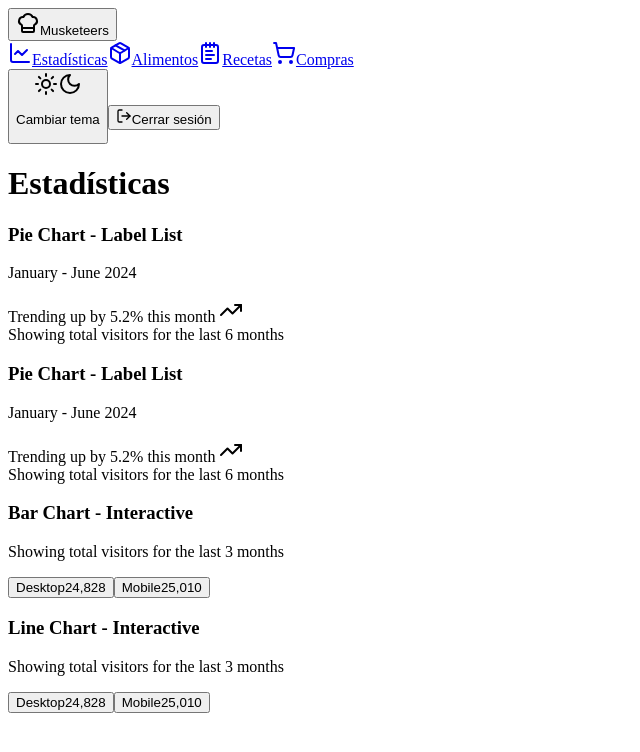
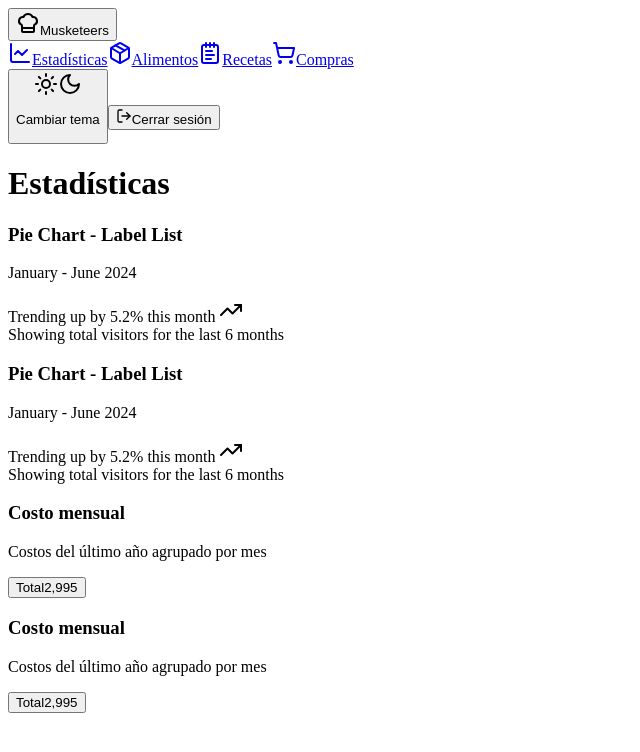
Before and after one commit to brunopistarino/ucse-prog2-Musketeers-Duelli-Pierini-Pistarino, a Next.js app in the folder web/: page /estadisticas in a window 1280 px wide. Shown: the top 752 px of the page, without its empty margins (0-640 px from the left). Built offline with nearby package versions, Linux system fonts and the light colour scheme.

Commit message:
Fix navegación

```diff
--- a/web/app/(dashboard)/estadisticas/product-type-chart.tsx
+++ b/web/app/(dashboard)/estadisticas/product-type-chart.tsx
@@ -20,97 +20,18 @@ import {
 export const description = "An interactive line chart";
 
 const chartData = [
-  { date: "2024-04-01", desktop: 222, mobile: 150 },
-  { date: "2024-04-02", desktop: 97, mobile: 180 },
-  { date: "2024-04-03", desktop: 167, mobile: 120 },
-  { date: "2024-04-04", desktop: 242, mobile: 260 },
-  { date: "2024-04-05", desktop: 373, mobile: 290 },
-  { date: "2024-04-06", desktop: 301, mobile: 340 },
-  { date: "2024-04-07", desktop: 245, mobile: 180 },
-  { date: "2024-04-08", desktop: 409, mobile: 320 },
-  { date: "2024-04-09", desktop: 59, mobile: 110 },
-  { date: "2024-04-10", desktop: 261, mobile: 190 },
-  { date: "2024-04-11", desktop: 327, mobile: 350 },
-  { date: "2024-04-12", desktop: 292, mobile: 210 },
-  { date: "2024-04-13", desktop: 342, mobile: 380 },
-  { date: "2024-04-14", desktop: 137, mobile: 220 },
-  { date: "2024-04-15", desktop: 120, mobile: 170 },
-  { date: "2024-04-16", desktop: 138, mobile: 190 },
-  { date: "2024-04-17", desktop: 446, mobile: 360 },
-  { date: "2024-04-18", desktop: 364, mobile: 410 },
-  { date: "2024-04-19", desktop: 243, mobile: 180 },
-  { date: "2024-04-20", desktop: 89, mobile: 150 },
-  { date: "2024-04-21", desktop: 137, mobile: 200 },
-  { date: "2024-04-22", desktop: 224, mobile: 170 },
-  { date: "2024-04-23", desktop: 138, mobile: 230 },
-  { date: "2024-04-24", desktop: 387, mobile: 290 },
-  { date: "2024-04-25", desktop: 215, mobile: 250 },
-  { date: "2024-04-26", desktop: 75, mobile: 130 },
-  { date: "2024-04-27", desktop: 383, mobile: 420 },
-  { date: "2024-04-28", desktop: 122, mobile: 180 },
-  { date: "2024-04-29", desktop: 315, mobile: 240 },
-  { date: "2024-04-30", desktop: 454, mobile: 380 },
-  { date: "2024-05-01", desktop: 165, mobile: 220 },
-  { date: "2024-05-02", desktop: 293, mobile: 310 },
-  { date: "2024-05-03", desktop: 247, mobile: 190 },
-  { date: "2024-05-04", desktop: 385, mobile: 420 },
-  { date: "2024-05-05", desktop: 481, mobile: 390 },
-  { date: "2024-05-06", desktop: 498, mobile: 520 },
-  { date: "2024-05-07", desktop: 388, mobile: 300 },
-  { date: "2024-05-08", desktop: 149, mobile: 210 },
-  { date: "2024-05-09", desktop: 227, mobile: 180 },
-  { date: "2024-05-10", desktop: 293, mobile: 330 },
-  { date: "2024-05-11", desktop: 335, mobile: 270 },
-  { date: "2024-05-12", desktop: 197, mobile: 240 },
-  { date: "2024-05-13", desktop: 197, mobile: 160 },
-  { date: "2024-05-14", desktop: 448, mobile: 490 },
-  { date: "2024-05-15", desktop: 473, mobile: 380 },
-  { date: "2024-05-16", desktop: 338, mobile: 400 },
-  { date: "2024-05-17", desktop: 499, mobile: 420 },
-  { date: "2024-05-18", desktop: 315, mobile: 350 },
-  { date: "2024-05-19", desktop: 235, mobile: 180 },
-  { date: "2024-05-20", desktop: 177, mobile: 230 },
-  { date: "2024-05-21", desktop: 82, mobile: 140 },
-  { date: "2024-05-22", desktop: 81, mobile: 120 },
-  { date: "2024-05-23", desktop: 252, mobile: 290 },
-  { date: "2024-05-24", desktop: 294, mobile: 220 },
-  { date: "2024-05-25", desktop: 201, mobile: 250 },
-  { date: "2024-05-26", desktop: 213, mobile: 170 },
-  { date: "2024-05-27", desktop: 420, mobile: 460 },
-  { date: "2024-05-28", desktop: 233, mobile: 190 },
-  { date: "2024-05-29", desktop: 78, mobile: 130 },
-  { date: "2024-05-30", desktop: 340, mobile: 280 },
-  { date: "2024-05-31", desktop: 178, mobile: 230 },
-  { date: "2024-06-01", desktop: 178, mobile: 200 },
-  { date: "2024-06-02", desktop: 470, mobile: 410 },
-  { date: "2024-06-03", desktop: 103, mobile: 160 },
-  { date: "2024-06-04", desktop: 439, mobile: 380 },
-  { date: "2024-06-05", desktop: 88, mobile: 140 },
-  { date: "2024-06-06", desktop: 294, mobile: 250 },
-  { date: "2024-06-07", desktop: 323, mobile: 370 },
-  { date: "2024-06-08", desktop: 385, mobile: 320 },
-  { date: "2024-06-09", desktop: 438, mobile: 480 },
-  { date: "2024-06-10", desktop: 155, mobile: 200 },
-  { date: "2024-06-11", desktop: 92, mobile: 150 },
-  { date: "2024-06-12", desktop: 492, mobile: 420 },
-  { date: "2024-06-13", desktop: 81, mobile: 130 },
-  { date: "2024-06-14", desktop: 426, mobile: 380 },
-  { date: "2024-06-15", desktop: 307, mobile: 350 },
-  { date: "2024-06-16", desktop: 371, mobile: 310 },
-  { date: "2024-06-17", desktop: 475, mobile: 520 },
-  { date: "2024-06-18", desktop: 107, mobile: 170 },
-  { date: "2024-06-19", desktop: 341, mobile: 290 },
-  { date: "2024-06-20", desktop: 408, mobile: 450 },
-  { date: "2024-06-21", desktop: 169, mobile: 210 },
-  { date: "2024-06-22", desktop: 317, mobile: 270 },
-  { date: "2024-06-23", desktop: 480, mobile: 530 },
-  { date: "2024-06-24", desktop: 132, mobile: 180 },
-  { date: "2024-06-25", desktop: 141, mobile: 190 },
-  { date: "2024-06-26", desktop: 434, mobile: 380 },
-  { date: "2024-06-27", desktop: 448, mobile: 490 },
-  { date: "2024-06-28", desktop: 149, mobile: 200 },
-  { date: "2024-06-29", desktop: 103, mobile: 160 },
-  { date: "2024-06-30", desktop: 446, mobile: 400 },
+  { date: "2024-01-01", desktop: 222, mobile: 150 },
+  { date: "2024-02-01", desktop: 97, mobile: 180 },
+  { date: "2024-03-01", desktop: 167, mobile: 120 },
+  { date: "2024-04-01", desktop: 242, mobile: 260 },
+  { date: "2024-05-01", desktop: 373, mobile: 290 },
+  { date: "2024-06-01", desktop: 301, mobile: 340 },
+  { date: "2024-07-01", desktop: 245, mobile: 180 },
+  { date: "2024-08-01", desktop: 409, mobile: 320 },
+  { date: "2024-09-01", desktop: 59, mobile: 110 },
+  { date: "2024-10-01", desktop: 261, mobile: 190 },
+  { date: "2024-11-01", desktop: 327, mobile: 350 },
+  { date: "2024-12-01", desktop: 292, mobile: 210 },
 ];
 
 const chartConfig = {
@@ -143,31 +64,17 @@ export default function ProductTypeChart() {
     <Card>
       <CardHeader className="flex flex-col items-stretch space-y-0 border-b p-0 sm:flex-row">
         <div className="flex flex-1 flex-col justify-center gap-1 px-6 py-5 sm:py-6">
-          <CardTitle>Line Chart - Interactive</CardTitle>
+          <CardTitle>Costo mensual</CardTitle>
           <CardDescription>
-            Showing total visitors for the last 3 months
+            Costos del último año agrupado por mes
           </CardDescription>
         </div>
-        <div className="flex">
-          {["desktop", "mobile"].map((key) => {
-            const chart = key as keyof typeof chartConfig;
-            return (
-              <button
-                key={chart}
-                data-active={activeChart === chart}
-                className="flex flex-1 flex-col justify-center gap-1 border-t px-6 py-4 text-left even:border-l data-[active=true]:bg-muted/50 sm:border-l sm:border-t-0 sm:px-8 sm:py-6"
-                onClick={() => setActiveChart(chart)}
-              >
-                <span className="text-xs text-muted-foreground">
-                  {chartConfig[chart].label}
-                </span>
-                <span className="text-lg font-bold leading-none sm:text-3xl">
-                  {total[key as keyof typeof total].toLocaleString()}
-                </span>
-              </button>
-            );
-          })}
-        </div>
+        <button className="cursor-default relative z-30 flex flex-col justify-center gap-1 border-t px-6 py-4 text-left even:border-l data-[active=true]:bg-muted/50 sm:border-l sm:border-t-0 sm:px-8 sm:py-6">
+          <span className="text-xs text-muted-foreground">Total</span>
+          <span className="text-lg font-bold leading-none sm:text-3xl">
+            {total["desktop"].toLocaleString()}
+          </span>
+        </button>
       </CardHeader>
       <CardContent className="px-2 sm:p-6">
         <ChartContainer
--- a/web/app/(dashboard)/estadisticas/spent-chart.tsx
+++ b/web/app/(dashboard)/estadisticas/spent-chart.tsx
@@ -18,97 +18,18 @@ import {
 export const description = "An interactive bar chart";
 
 const chartData = [
-  { date: "2024-04-01", desktop: 222, mobile: 150 },
-  { date: "2024-04-02", desktop: 97, mobile: 180 },
-  { date: "2024-04-03", desktop: 167, mobile: 120 },
-  { date: "2024-04-04", desktop: 242, mobile: 260 },
-  { date: "2024-04-05", desktop: 373, mobile: 290 },
-  { date: "2024-04-06", desktop: 301, mobile: 340 },
-  { date: "2024-04-07", desktop: 245, mobile: 180 },
-  { date: "2024-04-08", desktop: 409, mobile: 320 },
-  { date: "2024-04-09", desktop: 59, mobile: 110 },
-  { date: "2024-04-10", desktop: 261, mobile: 190 },
-  { date: "2024-04-11", desktop: 327, mobile: 350 },
-  { date: "2024-04-12", desktop: 292, mobile: 210 },
-  { date: "2024-04-13", desktop: 342, mobile: 380 },
-  { date: "2024-04-14", desktop: 137, mobile: 220 },
-  { date: "2024-04-15", desktop: 120, mobile: 170 },
-  { date: "2024-04-16", desktop: 138, mobile: 190 },
-  { date: "2024-04-17", desktop: 446, mobile: 360 },
-  { date: "2024-04-18", desktop: 364, mobile: 410 },
-  { date: "2024-04-19", desktop: 243, mobile: 180 },
-  { date: "2024-04-20", desktop: 89, mobile: 150 },
-  { date: "2024-04-21", desktop: 137, mobile: 200 },
-  { date: "2024-04-22", desktop: 224, mobile: 170 },
-  { date: "2024-04-23", desktop: 138, mobile: 230 },
-  { date: "2024-04-24", desktop: 387, mobile: 290 },
-  { date: "2024-04-25", desktop: 215, mobile: 250 },
-  { date: "2024-04-26", desktop: 75, mobile: 130 },
-  { date: "2024-04-27", desktop: 383, mobile: 420 },
-  { date: "2024-04-28", desktop: 122, mobile: 180 },
-  { date: "2024-04-29", desktop: 315, mobile: 240 },
-  { date: "2024-04-30", desktop: 454, mobile: 380 },
-  { date: "2024-05-01", desktop: 165, mobile: 220 },
-  { date: "2024-05-02", desktop: 293, mobile: 310 },
-  { date: "2024-05-03", desktop: 247, mobile: 190 },
-  { date: "2024-05-04", desktop: 385, mobile: 420 },
-  { date: "2024-05-05", desktop: 481, mobile: 390 },
-  { date: "2024-05-06", desktop: 498, mobile: 520 },
-  { date: "2024-05-07", desktop: 388, mobile: 300 },
-  { date: "2024-05-08", desktop: 149, mobile: 210 },
-  { date: "2024-05-09", desktop: 227, mobile: 180 },
-  { date: "2024-05-10", desktop: 293, mobile: 330 },
-  { date: "2024-05-11", desktop: 335, mobile: 270 },
-  { date: "2024-05-12", desktop: 197, mobile: 240 },
-  { date: "2024-05-13", desktop: 197, mobile: 160 },
-  { date: "2024-05-14", desktop: 448, mobile: 490 },
-  { date: "2024-05-15", desktop: 473, mobile: 380 },
-  { date: "2024-05-16", desktop: 338, mobile: 400 },
-  { date: "2024-05-17", desktop: 499, mobile: 420 },
-  { date: "2024-05-18", desktop: 315, mobile: 350 },
-  { date: "2024-05-19", desktop: 235, mobile: 180 },
-  { date: "2024-05-20", desktop: 177, mobile: 230 },
-  { date: "2024-05-21", desktop: 82, mobile: 140 },
-  { date: "2024-05-22", desktop: 81, mobile: 120 },
-  { date: "2024-05-23", desktop: 252, mobile: 290 },
-  { date: "2024-05-24", desktop: 294, mobile: 220 },
-  { date: "2024-05-25", desktop: 201, mobile: 250 },
-  { date: "2024-05-26", desktop: 213, mobile: 170 },
-  { date: "2024-05-27", desktop: 420, mobile: 460 },
-  { date: "2024-05-28", desktop: 233, mobile: 190 },
-  { date: "2024-05-29", desktop: 78, mobile: 130 },
-  { date: "2024-05-30", desktop: 340, mobile: 280 },
-  { date: "2024-05-31", desktop: 178, mobile: 230 },
-  { date: "2024-06-01", desktop: 178, mobile: 200 },
-  { date: "2024-06-02", desktop: 470, mobile: 410 },
-  { date: "2024-06-03", desktop: 103, mobile: 160 },
-  { date: "2024-06-04", desktop: 439, mobile: 380 },
-  { date: "2024-06-05", desktop: 88, mobile: 140 },
-  { date: "2024-06-06", desktop: 294, mobile: 250 },
-  { date: "2024-06-07", desktop: 323, mobile: 370 },
-  { date: "2024-06-08", desktop: 385, mobile: 320 },
-  { date: "2024-06-09", desktop: 438, mobile: 480 },
-  { date: "2024-06-10", desktop: 155, mobile: 200 },
-  { date: "2024-06-11", desktop: 92, mobile: 150 },
-  { date: "2024-06-12", desktop: 492, mobile: 420 },
-  { date: "2024-06-13", desktop: 81, mobile: 130 },
-  { date: "2024-06-14", desktop: 426, mobile: 380 },
-  { date: "2024-06-15", desktop: 307, mobile: 350 },
-  { date: "2024-06-16", desktop: 371, mobile: 310 },
-  { date: "2024-06-17", desktop: 475, mobile: 520 },
-  { date: "2024-06-18", desktop: 107, mobile: 170 },
-  { date: "2024-06-19", desktop: 341, mobile: 290 },
-  { date: "2024-06-20", desktop: 408, mobile: 450 },
-  { date: "2024-06-21", desktop: 169, mobile: 210 },
-  { date: "2024-06-22", desktop: 317, mobile: 270 },
-  { date: "2024-06-23", desktop: 480, mobile: 530 },
-  { date: "2024-06-24", desktop: 132, mobile: 180 },
-  { date: "2024-06-25", desktop: 141, mobile: 190 },
-  { date: "2024-06-26", desktop: 434, mobile: 380 },
-  { date: "2024-06-27", desktop: 448, mobile: 490 },
-  { date: "2024-06-28", desktop: 149, mobile: 200 },
-  { date: "2024-06-29", desktop: 103, mobile: 160 },
-  { date: "2024-06-30", desktop: 446, mobile: 400 },
+  { date: "2024-01-01", desktop: 222, mobile: 150 },
+  { date: "2024-02-01", desktop: 97, mobile: 180 },
+  { date: "2024-03-01", desktop: 167, mobile: 120 },
+  { date: "2024-04-01", desktop: 242, mobile: 260 },
+  { date: "2024-05-01", desktop: 373, mobile: 290 },
+  { date: "2024-06-01", desktop: 301, mobile: 340 },
+  { date: "2024-07-01", desktop: 245, mobile: 180 },
+  { date: "2024-08-01", desktop: 409, mobile: 320 },
+  { date: "2024-09-01", desktop: 59, mobile: 110 },
+  { date: "2024-10-01", desktop: 261, mobile: 190 },
+  { date: "2024-11-01", desktop: 327, mobile: 350 },
+  { date: "2024-12-01", desktop: 292, mobile: 210 },
 ];
 
 const chartConfig = {
@@ -141,31 +62,17 @@ export default function SpentChart() {
     <Card>
       <CardHeader className="flex flex-col items-stretch space-y-0 border-b p-0 sm:flex-row">
         <div className="flex flex-1 flex-col justify-center gap-1 px-6 py-5 sm:py-6">
-          <CardTitle>Bar Chart - Interactive</CardTitle>
+          <CardTitle>Costo mensual</CardTitle>
           <CardDescription>
-            Showing total visitors for the last 3 months
+            Costos del último año agrupado por mes
           </CardDescription>
         </div>
-        <div className="flex">
-          {["desktop", "mobile"].map((key) => {
-            const chart = key as keyof typeof chartConfig;
-            return (
-              <button
-                key={chart}
-                data-active={activeChart === chart}
-                className="relative z-30 flex flex-1 flex-col justify-center gap-1 border-t px-6 py-4 text-left even:border-l data-[active=true]:bg-muted/50 sm:border-l sm:border-t-0 sm:px-8 sm:py-6"
-                onClick={() => setActiveChart(chart)}
-              >
-                <span className="text-xs text-muted-foreground">
-                  {chartConfig[chart].label}
-                </span>
-                <span className="text-lg font-bold leading-none sm:text-3xl">
-                  {total[key as keyof typeof total].toLocaleString()}
-                </span>
-              </button>
-            );
-          })}
-        </div>
+        <button className="cursor-default relative z-30 flex flex-col justify-center gap-1 border-t px-6 py-4 text-left even:border-l data-[active=true]:bg-muted/50 sm:border-l sm:border-t-0 sm:px-8 sm:py-6">
+          <span className="text-xs text-muted-foreground">Total</span>
+          <span className="text-lg font-bold leading-none sm:text-3xl">
+            {total["desktop"].toLocaleString()}
+          </span>
+        </button>
       </CardHeader>
       <CardContent className="px-2 sm:p-6">
         <ChartContainer
--- a/web/app/(dashboard)/layout.tsx
+++ b/web/app/(dashboard)/layout.tsx
@@ -31,7 +31,8 @@ export default function RootLayout({
 }: Readonly<{
   children: React.ReactNode;
 }>) {
-  const currentPage = "/compras";
+  // const currentPage = "/compras";
+  const currentPage = "/TODO";
 
   return (
     <div className="grid min-h-screen w-full md:grid-cols-[220px_1fr] lg:grid-cols-[280px_1fr] bg-muted/40">
```
